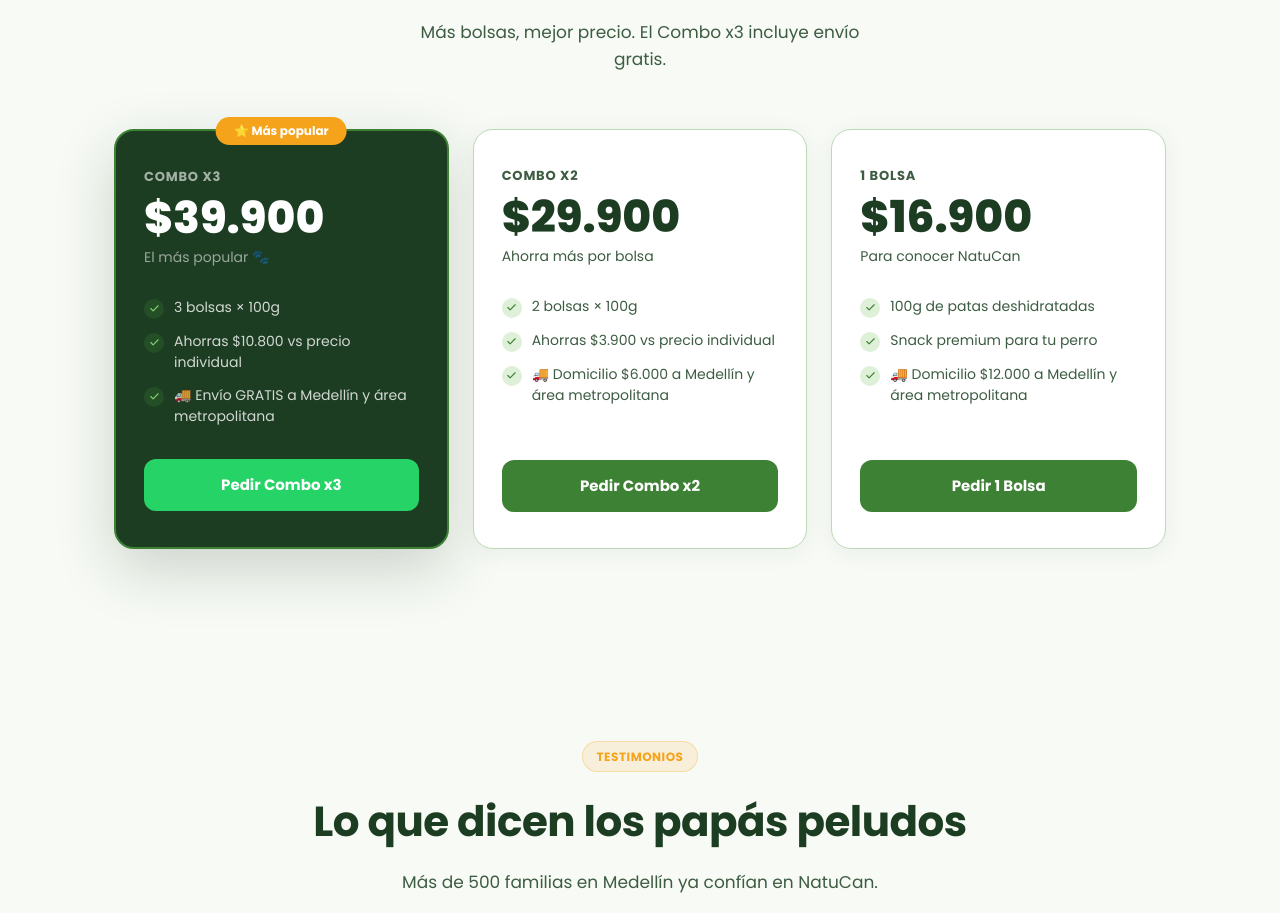
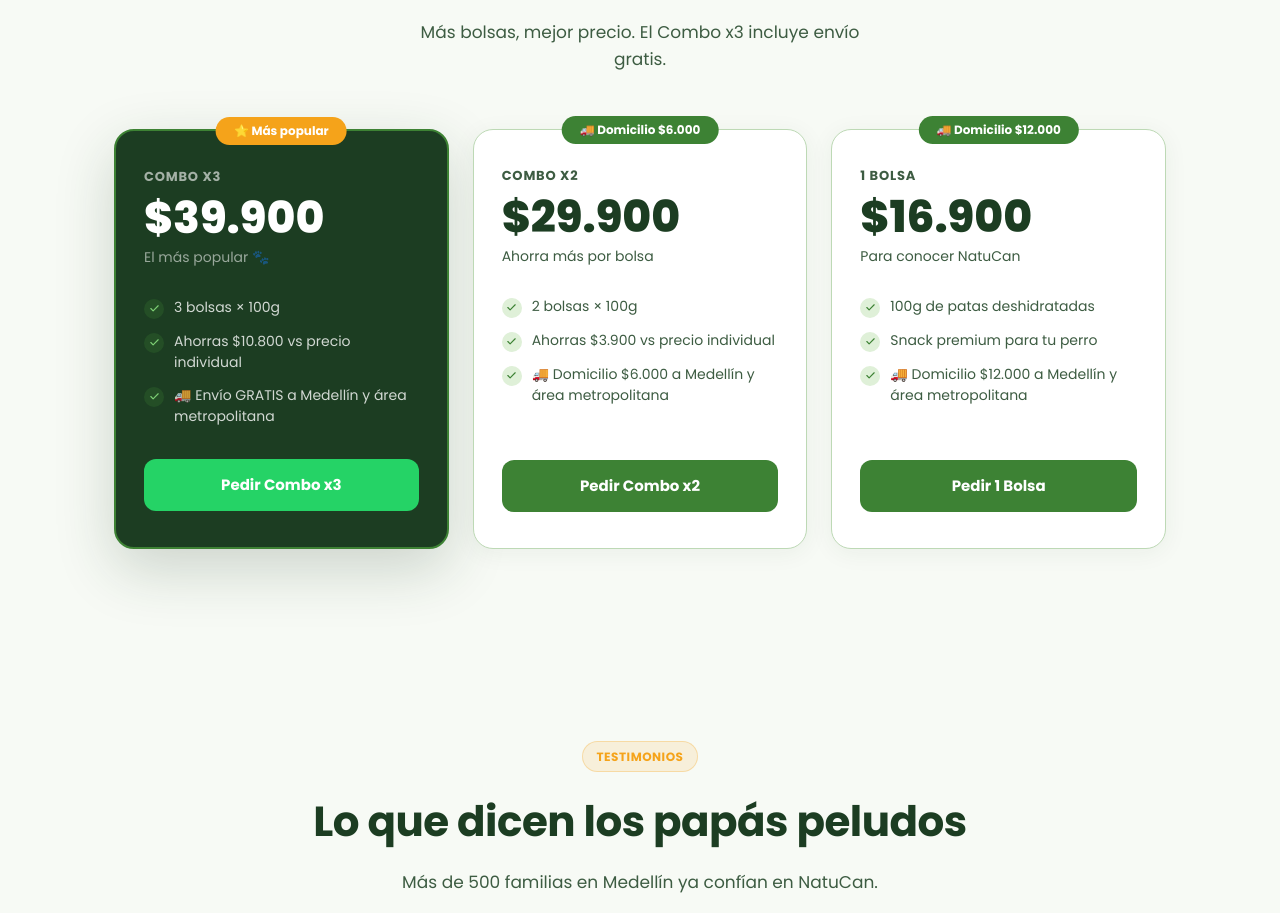
Before and after one commit to brandonvll/Natucan, a React (Vite) app: page / in a window 1280 px wide. Shown: the part 3938-4851 px from the top of the page. Built offline with nearby package versions, Linux system fonts and the light colour scheme.

Commit message:
update: add delivery badge on top of each pricing card

```diff
--- a/src/sections/Pricing.tsx
+++ b/src/sections/Pricing.tsx
@@ -10,6 +10,7 @@ const PLANS = [
     desc: 'El más popular 🐾',
     features: ['3 bolsas × 100g', 'Ahorras $10.800 vs precio individual', '🚚 Envío GRATIS a Medellín y área metropolitana'],
     featured: true,
+    badge: '🚚 Envío GRATIS',
     cta: 'Pedir Combo x3',
   },
   {
@@ -18,6 +19,7 @@ const PLANS = [
     desc: 'Ahorra más por bolsa',
     features: ['2 bolsas × 100g', 'Ahorras $3.900 vs precio individual', '🚚 Domicilio $6.000 a Medellín y área metropolitana'],
     featured: false,
+    badge: '🚚 Domicilio $6.000',
     cta: 'Pedir Combo x2',
   },
   {
@@ -26,6 +28,7 @@ const PLANS = [
     desc: 'Para conocer NatuCan',
     features: ['100g de patas deshidratadas', 'Snack premium para tu perro', '🚚 Domicilio $12.000 a Medellín y área metropolitana'],
     featured: false,
+    badge: '🚚 Domicilio $12.000',
     cta: 'Pedir 1 Bolsa',
   },
 ];
@@ -78,6 +81,16 @@ export function Pricing() {
                     ⭐ Más popular
                   </div>
                 )}
+                {!plan.featured && (
+                  <div style={{
+                    position: 'absolute', top: -14, left: '50%', transform: 'translateX(-50%)',
+                    background: C.green, color: C.white,
+                    padding: '4px 18px', borderRadius: 100,
+                    fontSize: 12, fontWeight: 700, whiteSpace: 'nowrap',
+                  }}>
+                    {plan.badge}
+                  </div>
+                )}
 
                 <p style={{ fontSize: 13, fontWeight: 700, color: plan.featured ? 'rgba(255,255,255,0.6)' : C.darkMuted, textTransform: 'uppercase', letterSpacing: 0.8, marginBottom: 8 }}>
                   {plan.name}
```
